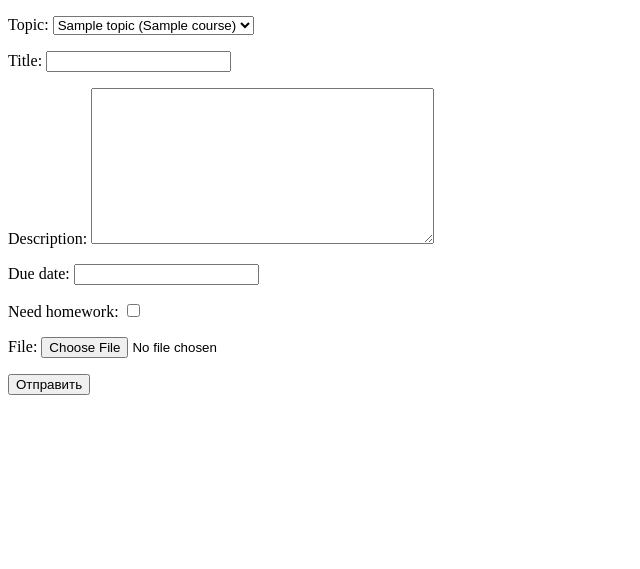
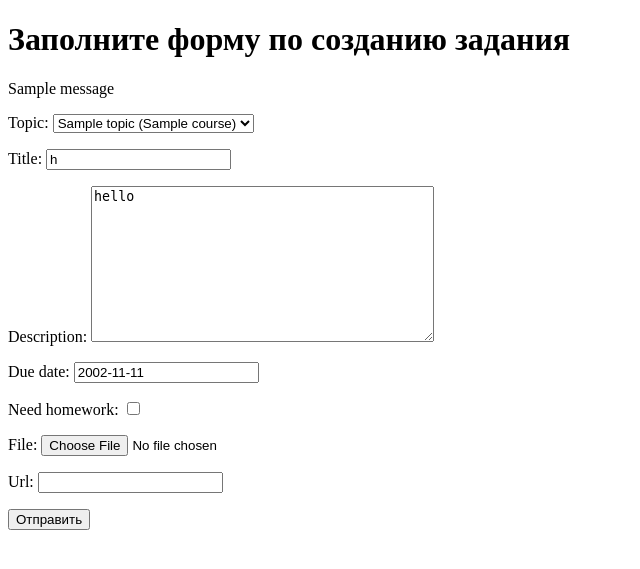
Before and after one commit to LMS-Django/LMS, a Django app: page /upload_assignment in a window 1280 px wide. Shown: the top 569 px of the page, without its empty margins (0-640 px from the left). Run offline with Django 5.2, Linux system fonts and the light colour scheme; tables that the repository leaves empty hold one stand-in row (values such as "Sample post"); one stand-in notice (Sample message) is shown.

Commit message:
добавление задания преподавателем, отображение страницы курса

```diff
--- a/main/models.py
+++ b/main/models.py
@@ -1,6 +1,7 @@
 from django.db import models
 from django.conf import settings
 
+from .exceptions import NoDataError, ExessDataError
 
 class Course(models.Model):
     title = models.CharField(max_length=255)
@@ -35,11 +36,20 @@ class Topic(models.Model):
 
 class Task(models.Model):
     topic = models.ForeignKey(Topic, on_delete=models.CASCADE, related_name="assignments", default='')
-    title = models.CharField(max_length=255)
-    description = models.TextField()
-    due_date = models.DateField()
+    title = models.CharField(default='h', max_length=255)
+    description = models.TextField(default='hello')
+    due_date = models.DateField(default='2002-11-11')
     need_homework = models.BooleanField(default=False)
     file = models.FileField(upload_to="assignments/files/", null=True, blank=True)
+    url = models.URLField(default='', blank=True)
+
+
+    # def clean(self):
+    #     if not self.file and not self.url:
+    #         raise NoDataError('Загрузите данные')
+
+    #     if self.file and self.url:
+    #         raise ExessDataError('Надо загрузить либо ссылку, либо файл')
 
     def __str__(self):
         return self.title
@@ -64,12 +74,12 @@ class Task(models.Model):
 #         return f"{self.student.username} - {self.date} - {self.is_present}"
 
 
-# class Homework(models.Model):
-#     assignment = models.ForeignKey(Task, on_delete=models.CASCADE, related_name="submissions")
-#     student = models.ForeignKey(settings.AUTH_USER_MODEL, on_delete=models.CASCADE)
-#     file = models.FileField(upload_to="homework/files/", null=True, blank=True)
-#     link = models.URLField(null=True, blank=True)
-#     submission_date = models.DateTimeField(auto_now_add=True)
+class Homework(models.Model):
+    assignment = models.ForeignKey(Task, on_delete=models.CASCADE, related_name="submissions")
+    student = models.ForeignKey(settings.AUTH_USER_MODEL, on_delete=models.CASCADE)
+    file = models.FileField(upload_to="homework/files/", null=True, blank=True)
+    url = models.URLField(null=True, blank=True)
+    submission_date = models.DateTimeField(auto_now_add=True)
 
-#     def __str__(self):
-#         return f"{self.student.username} - {self.assignment.title}"
+    def __str__(self):
+        return f"{self.student.email} - {self.assignment.title}"
--- a/main/templates/main/course_details.html
+++ b/main/templates/main/course_details.html
@@ -20,8 +20,9 @@
             <ul>
                 {% for assignment in topic.assignments.all %}
                 <li>
-                    <h3>{{ assignment.title }}</h3>
-                    <p>{{ assignment.description }}</p>
+                    <p>{{ assignment.id }}</p>
+                    <a href="{% url 'get_assignment' assignment.id %}">{{ assignment.title }}</a>
+
                 </li>
                 {% endfor %}
             </ul>
--- a/main/templates/main/get_task.html
+++ b/main/templates/main/get_task.html
@@ -6,9 +6,9 @@
     <title>Document</title>
 </head>
 <body>
-    {% for a in assignment %}
-    <a href="{{ a.file.url }}">{{ a.title }}</a>
+
+    <a href="{{ assignment.file.url }}">{{ assignment.title }}</a>
     <!-- {{ assignment.file }} -->
-    {% endfor %}
+
 </body>
 </html>
--- a/main/templates/main/main.html
+++ b/main/templates/main/main.html
@@ -24,6 +24,7 @@
             <a href="{% url 'login_teacher' %}" class="btn btn-info btn-lg">Вход для преподавателей</a>
         </div>
         {% endif %}
+        <a href="{% url 'upload_homework' %}" class="btn btn-info btn-lg">Загрузить задание</a>
     </div>
     <!-- Bootstrap JS -->
     <script src="https://cdn.jsdelivr.net/npm/bootstrap@5.3.0/dist/js/bootstrap.bundle.min.js"></script>
--- a/main/templates/main/upload_task.html
+++ b/main/templates/main/upload_task.html
@@ -6,6 +6,14 @@
     <title>Document</title>
 </head>
 <body>
+    <h1>Заполните форму по созданию задания</h1>
+    {% if messages %}
+    <div class="mb-3">
+        {% for message in messages %}
+            <div class="alert alert-danger" role="alert">{{ message }}</div>
+        {% endfor %}
+    </div>
+    {% endif %}
     <form method='POST' enctype="multipart/form-data">
         {% csrf_token %}
         {{ form.as_p }}
--- a/main/urls.py
+++ b/main/urls.py
@@ -11,5 +11,5 @@ urlpatterns = [
     path('change_course/<int:pk>', views.change_course, name='change_course'),
     path('add_students/<int:pk>', views.add_students, name='add_students'),
     path('upload_assignment', views.upload_assignment, name='upload_homework'),
-    path('get_assignment', views.get_assignment, name='get_assignment'),
+    path('get_assignment/<int:pk>', views.get_assignment, name='get_assignment'),
 ]
--- a/main/views.py
+++ b/main/views.py
@@ -1,18 +1,21 @@
+import random
+
+from django.contrib import messages
 from django.contrib.auth.decorators import login_required
 from django.core.exceptions import ObjectDoesNotExist
 from django.http import HttpResponse
 from django.shortcuts import render, redirect
-import random
 
-
+from .exceptions import NoDataError, ExessDataError
+from .forms import ChooseStudentsForm, AssignmentUpload
 from .models import Course, Topic, Task
-
-from .forms import ChooseStudentsForm, AssignmentUpload
 
 from users.models import CustomUser
 
+
 def is_teacher(user):
     return user.user_type == 'teacher'
+
 
 def is_student(user):
     return user.user_type == 'student'
@@ -47,6 +50,7 @@ def view_all_courses(request):
 def get_course(request, pk):
     if request.user.user_type == 'teacher':
         return redirect('change_course', pk=pk)
+
     elif request.user.user_type == 'student':
         try:
             course = Course.objects.get(id=pk)
@@ -101,7 +105,14 @@ def upload_assignment(request):
     if request.method == 'POST':
         form = AssignmentUpload(request.POST, request.FILES)
         if form.is_valid():
-            form.save()
+
+            url = form.cleaned_data['url']
+            file = form.cleaned_data['file']
+
+            if file and url:
+                messages.error(request, 'Нужно заполнить только одно поле: файл/ссылка на диск.')
+                return redirect(upload_assignment)
+
             return redirect('profile')
 
     else:
@@ -110,6 +121,7 @@ def upload_assignment(request):
     return render(request, 'main/upload_task.html', {'form': form})
 
 
-def get_assignment(request):
-    assignments = Task.objects.all()
-    return render(request, 'main/get_task.html', {'assignment': assignments})
+def get_assignment(request, pk):
+    assignment = Task.objects.get(id=pk)
+    # print(assignment)
+    return render(request, 'main/get_task.html', {'assignment': assignment})
```
Also changed, not shown: main/exceptions.py (added, +9 -0 lines), main/migrations/0001_initial.py (added), main/migrations/0002_rename_assignment_task.py (added), main/migrations/0003_remove_homework_assignment_remove_homework_student_and_more.py (added), main/migrations/0004_alter_course_teacher.py (added), main/migrations/0005_task_need_homework_task_url.py (added), main/migrations/0006_alter_task_description_alter_task_due_date_and_more.py (added), main/migrations/0007_homework.py (added), main/migrations/0008_alter_task_url.py (added), main/migrations/__init__.py (deleted), main/templates/main/upload_homework.html (added), users/migrations/0001_initial.py (added), users/migrations/__init__.py (added).
